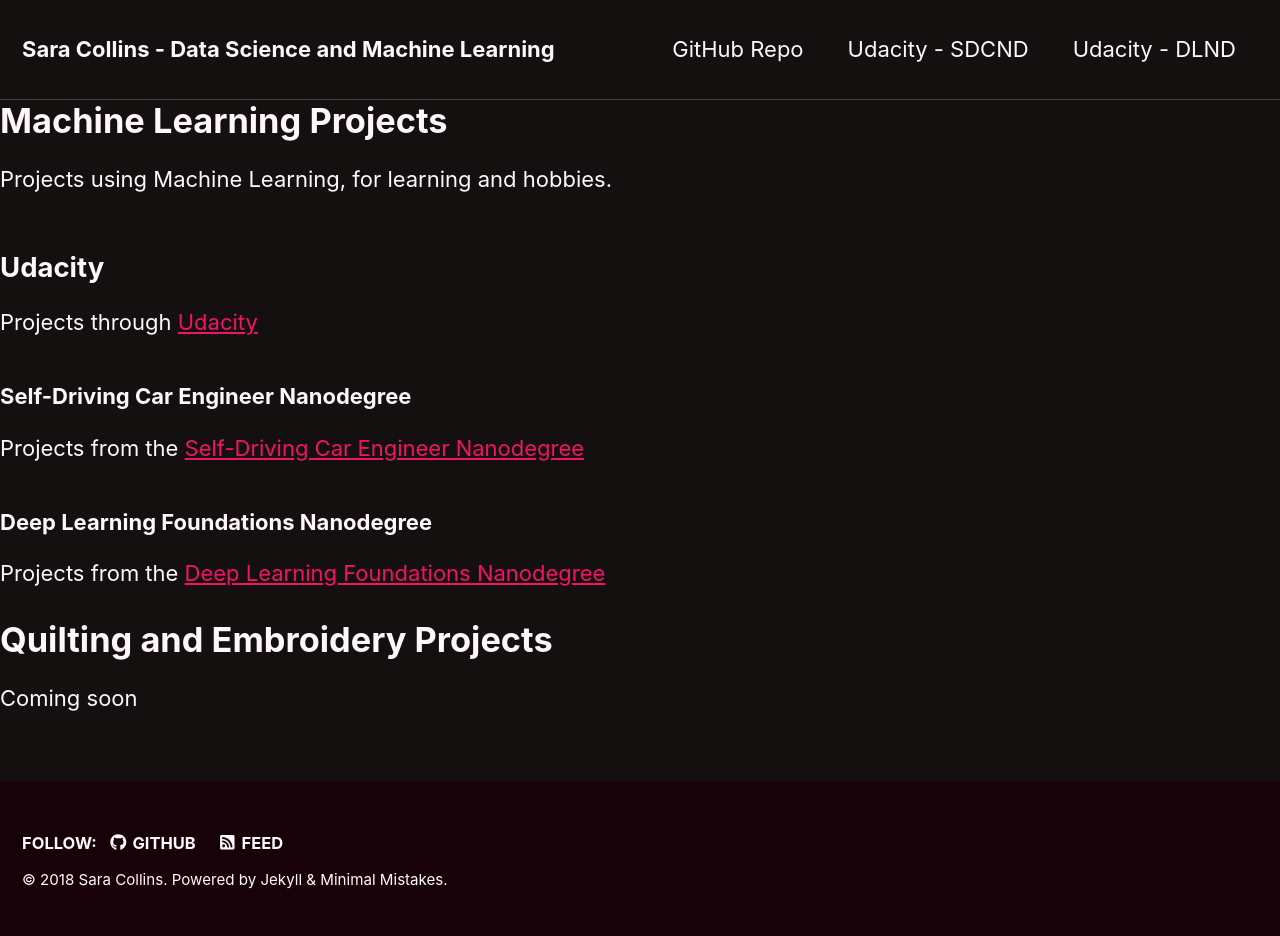
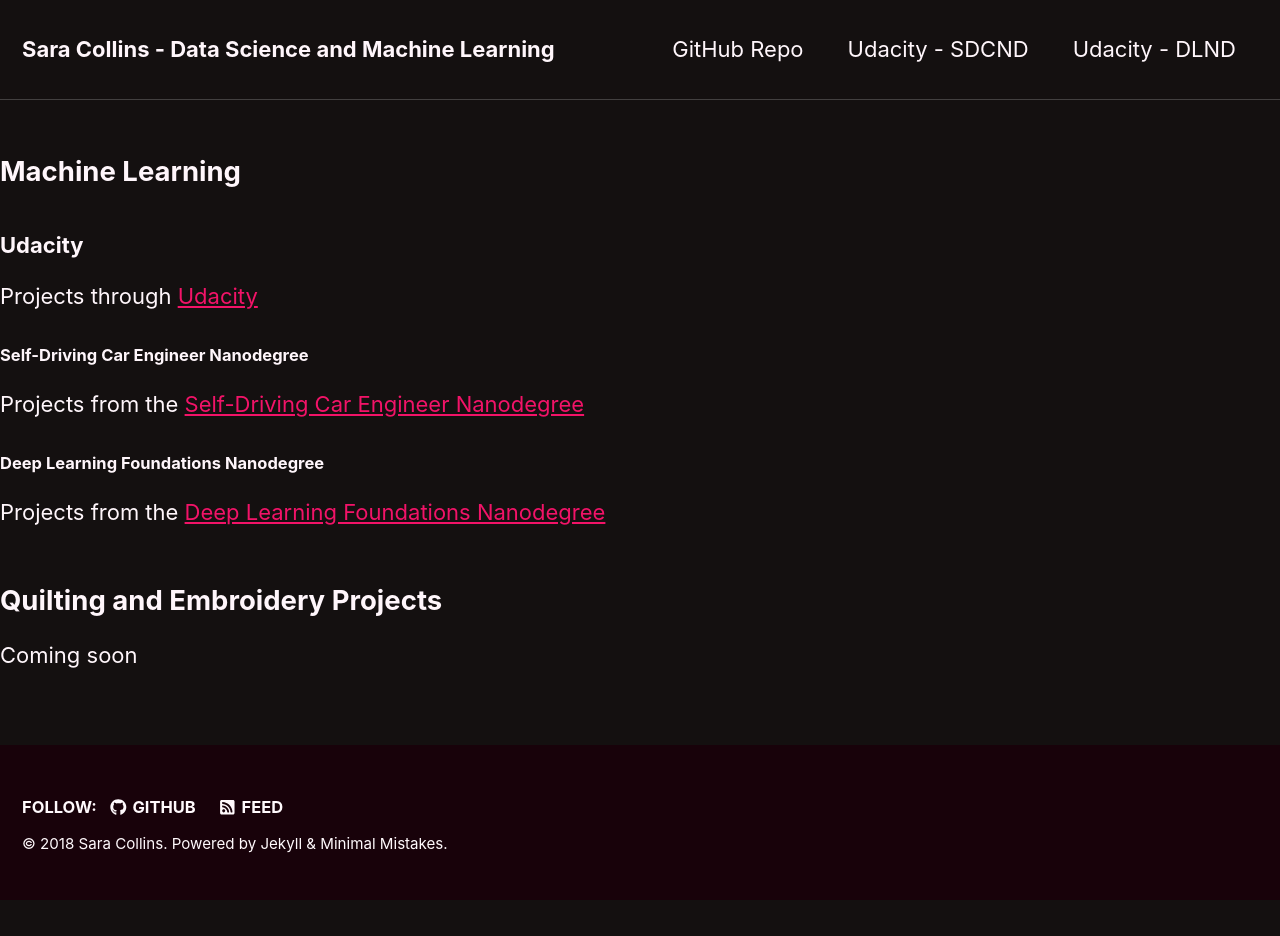
Before and after one commit to scollins83/scollins83.github.io, a Jekyll site: the page built from _pages/project_toc.md, in a window 1280 px wide. Built offline with Jekyll 4.4.1, drawn with Linux system fonts in a browser that asks for light colours; nearby versions of some CDN libraries; our own code applies the rules of GitHub Pages for plain Markdown files; after the commit the page ends 900 px from its top, so only the background shows below that.

Commit message:
Updating toc.

```diff
--- a/_pages/project_toc.md
+++ b/_pages/project_toc.md
@@ -1,28 +1,22 @@
 ---
 title: "Machine Learning Projects"
-permalink: /ml-projects/
-header:
-  image: /assets/images/chip_banner.jpg
-  caption: "Photo credit: [**Pexels**](https://www.pexels.com/photo/macro-shot-of-water-drops-on-leaf-326461/)"
-tags:
-  - table of contents
+permalink: /projects/
 toc: true
 toc_label: "Machine Learning Projects"
 toc_icon: "chart-bar"
 ---
 
-# Machine Learning Projects
-Projects using Machine Learning, for learning and hobbies.
+## Machine Learning
 
-## Udacity
+### Udacity
 Projects through [Udacity](https://www.udacity.com)
 
-### Self-Driving Car Engineer Nanodegree
+#### Self-Driving Car Engineer Nanodegree
 Projects from the [Self-Driving Car Engineer Nanodegree](/sdcnd/)
 
-### Deep Learning Foundations Nanodegree
+#### Deep Learning Foundations Nanodegree
 Projects from the [Deep Learning Foundations Nanodegree](/deeplearningnd/)
 
 
-# Quilting and Embroidery Projects
+## Quilting and Embroidery Projects
 Coming soon
```
